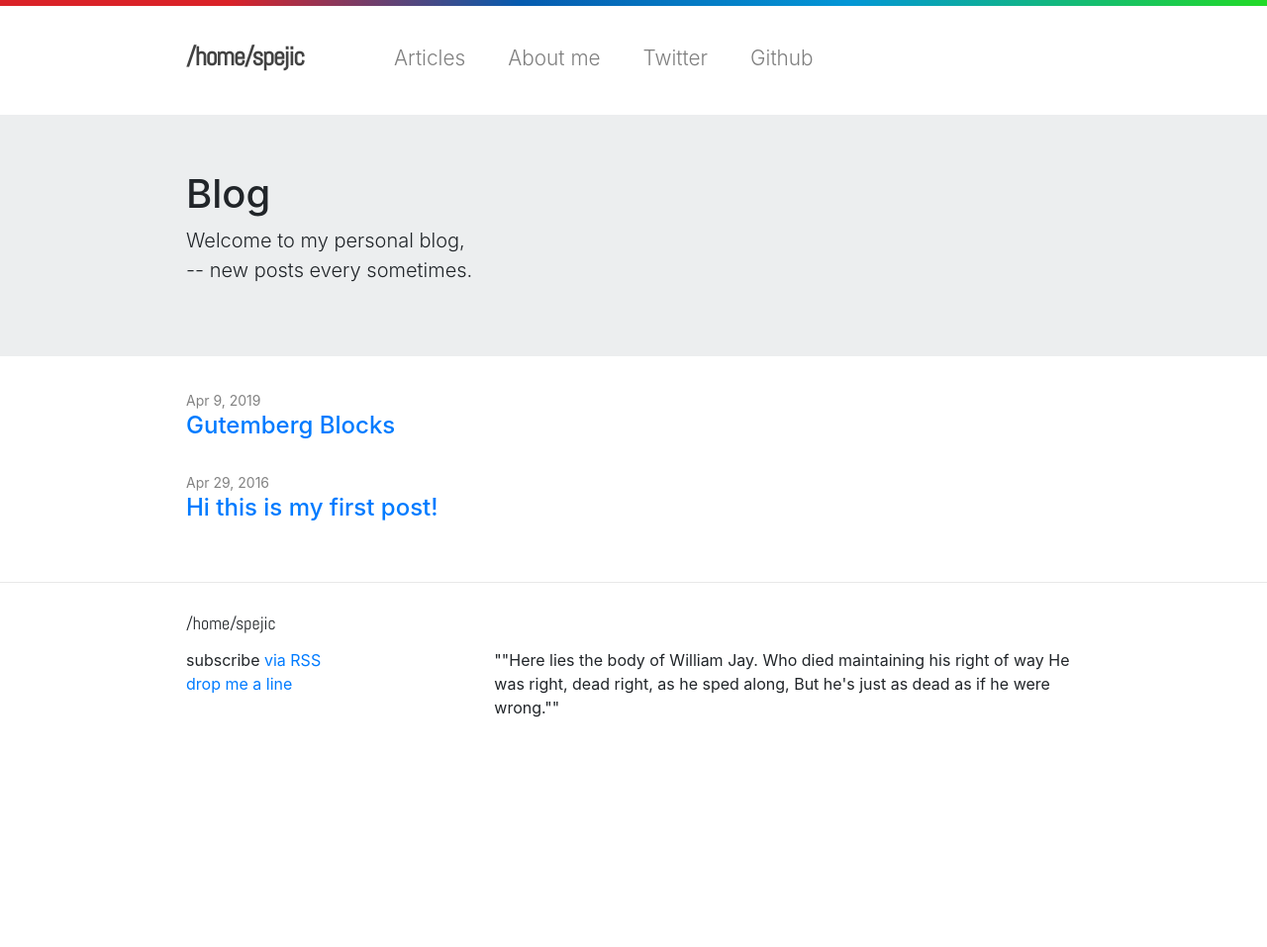
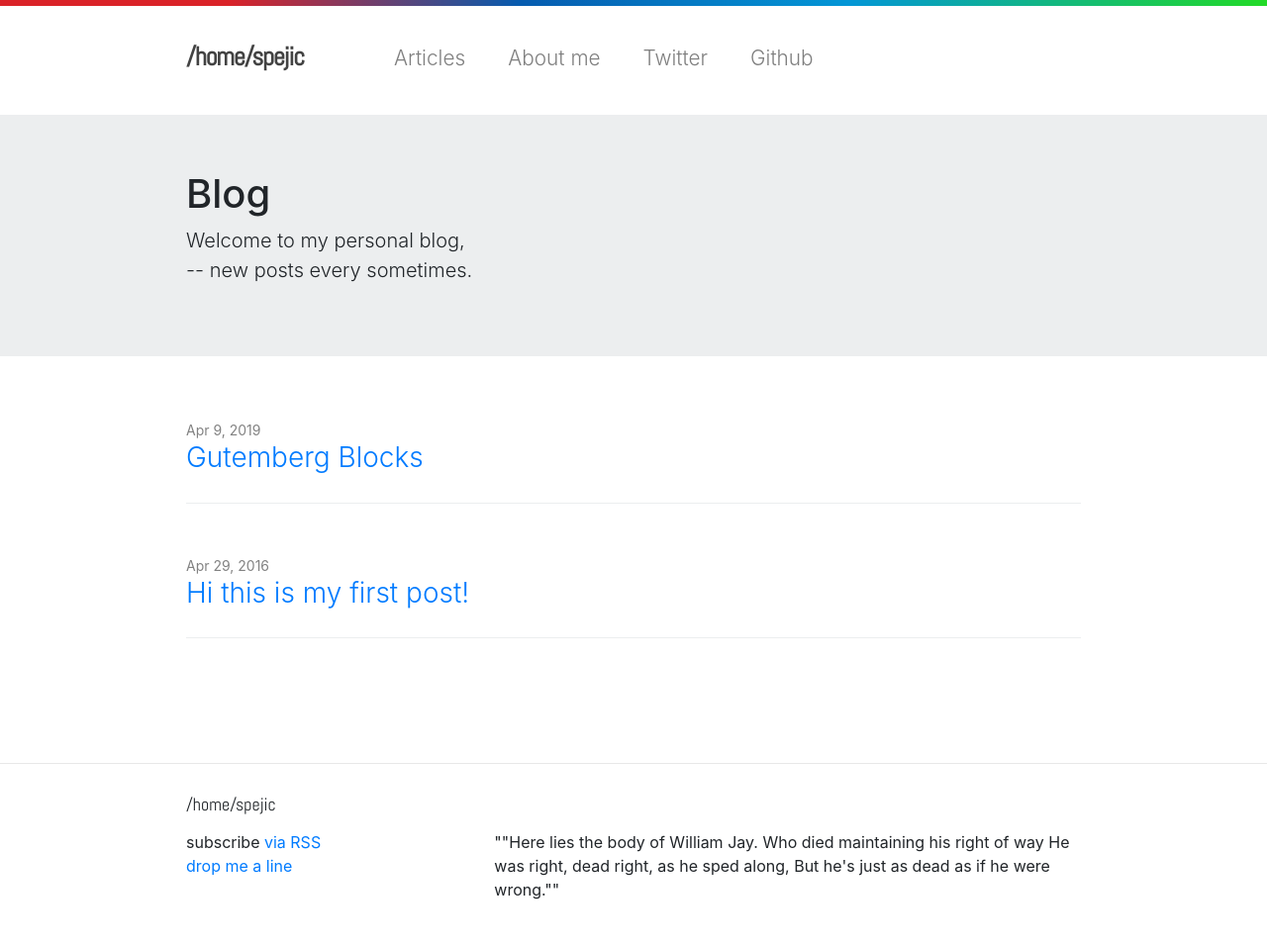
Before and after one commit to spejic88/spejic88.github.io, a Jekyll site: the page built from index.html, in a window 1280 px wide. Shown: the whole page at 99% size. Built offline with Jekyll 4.4.1, drawn with Linux system fonts in a browser that asks for light colours; some web fonts are replaced; before the commit the page ends 900 px from its top, so only the background shows below that.

Commit message:
update #1

```diff
--- a/_sass/_layout.scss
+++ b/_sass/_layout.scss
@@ -210,11 +210,14 @@
 }
 
 .post-list {
+    padding: 30px 0px;
     margin-left: 0;
     list-style: none;
 
     > li {
-        margin-bottom: $spacing-unit;
+        padding-bottom: 20px;
+        border-bottom: 1px solid #eceeef;
+        margin-bottom: 50px;
     }
 }
 
@@ -225,7 +228,8 @@
 
 .post-link {
     display: block;
-    font-size: 24px;
+    font-size: 28px;
+    font-weight: 300;
 }
 
 
```
